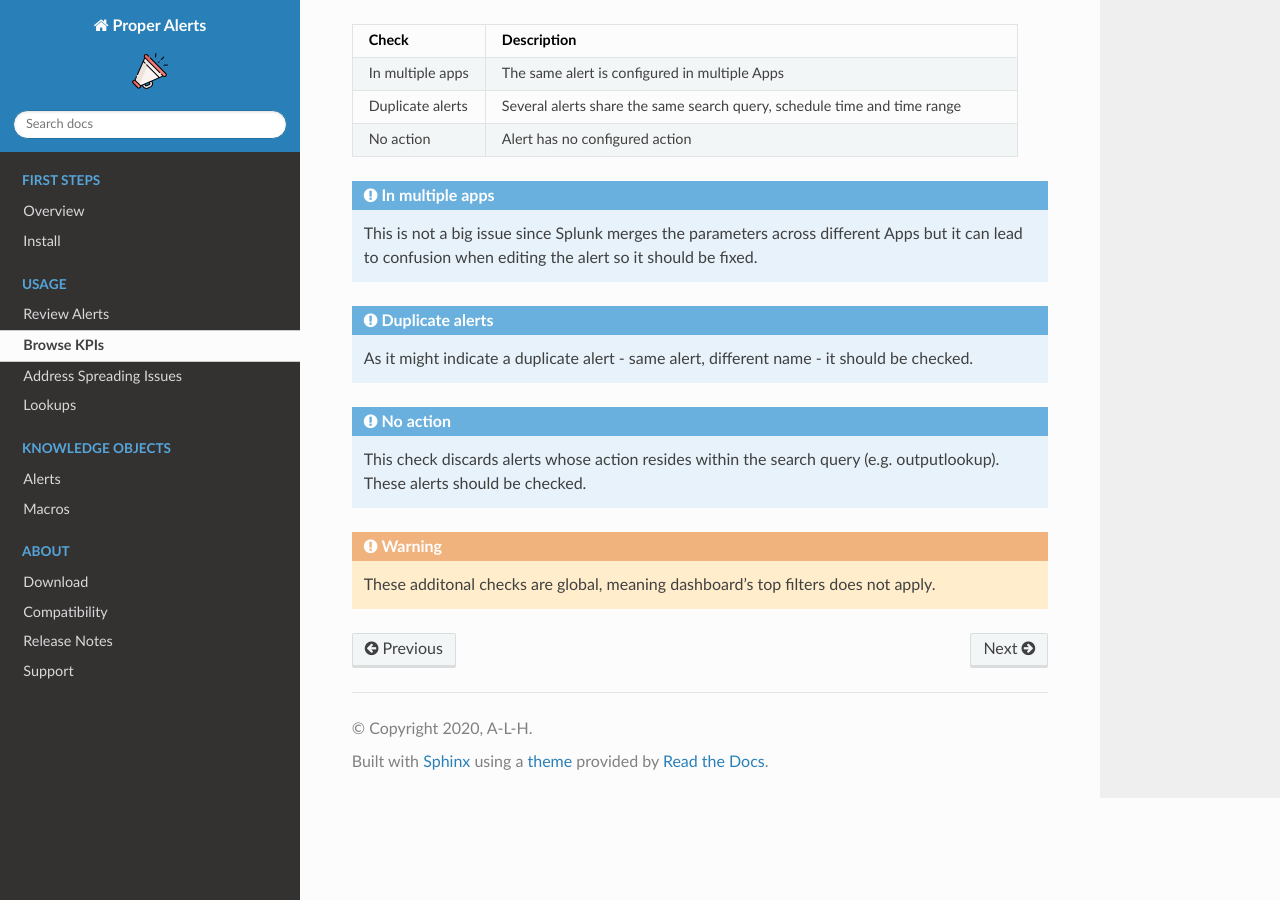
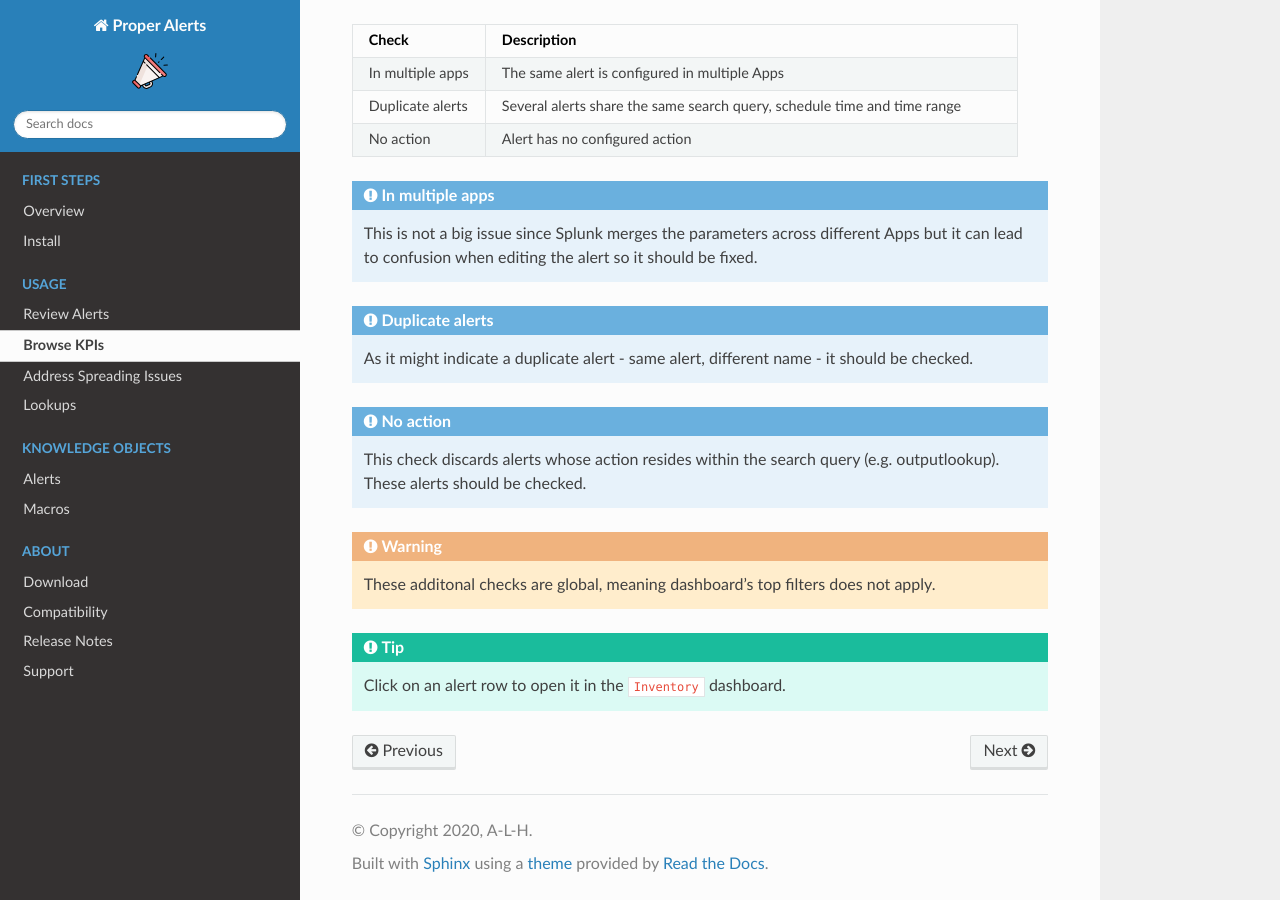
Before and after one commit to a-l-h/splunk-app-proper-alerts, a Sphinx documentation site: the page built from doc/kpis.rst, in a window 1280 px wide and 900 px high, scrolled down 789 px. Built offline with Sphinx 7.4.7 and the Read the Docs theme 2.0.0, drawn with Linux system fonts in a browser that asks for light colours; cross-references to code outside the pages are shown as plain code.

Commit message:
Update kpis.rst

```diff
--- a/doc/kpis.rst
+++ b/doc/kpis.rst
@@ -48,3 +48,5 @@ Besides stats on defined :hoverxref:`Alert checks<Alert Checks>`, 3 additional c
    (e.g. outputlookup). These alerts should be checked.
 
 .. warning:: These additonal checks are global, meaning dashboard's top filters does not apply.
+
+.. tip:: Click on an alert row to open it in the ``Inventory`` dashboard.
```
